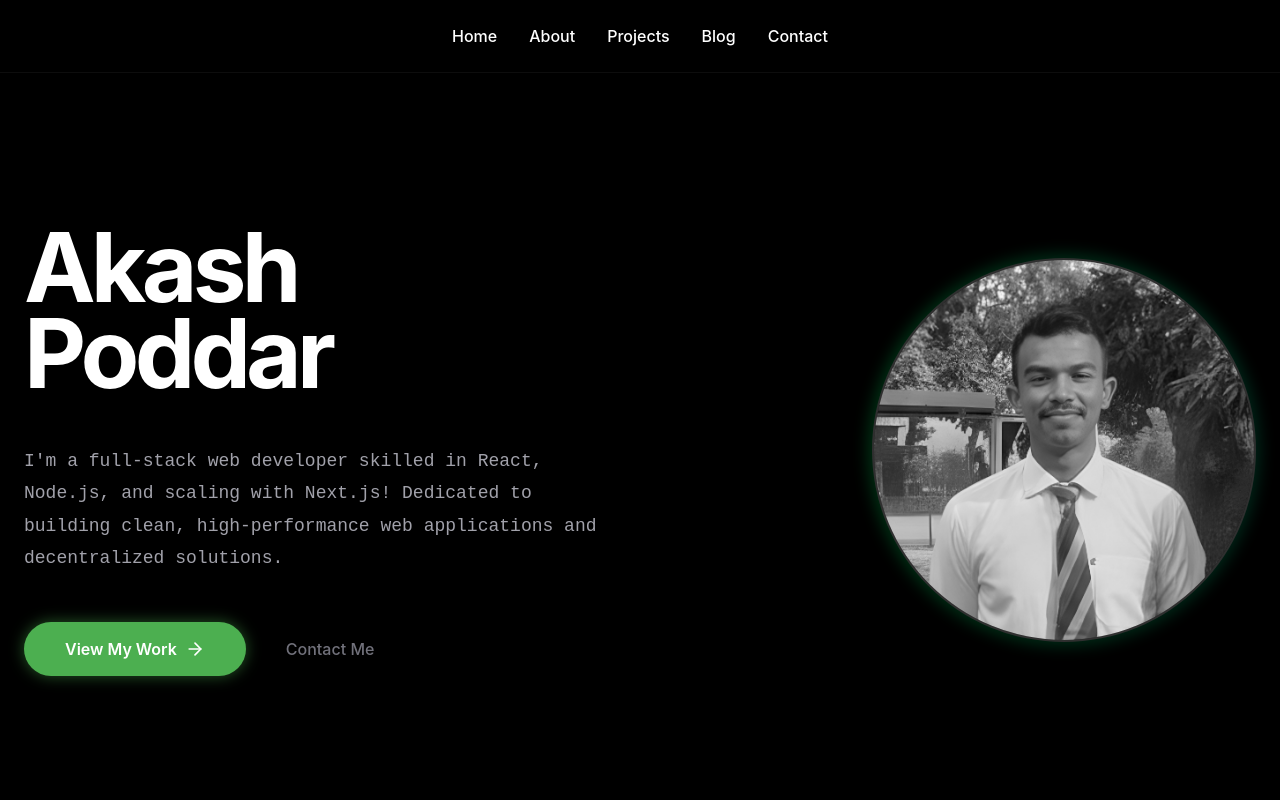
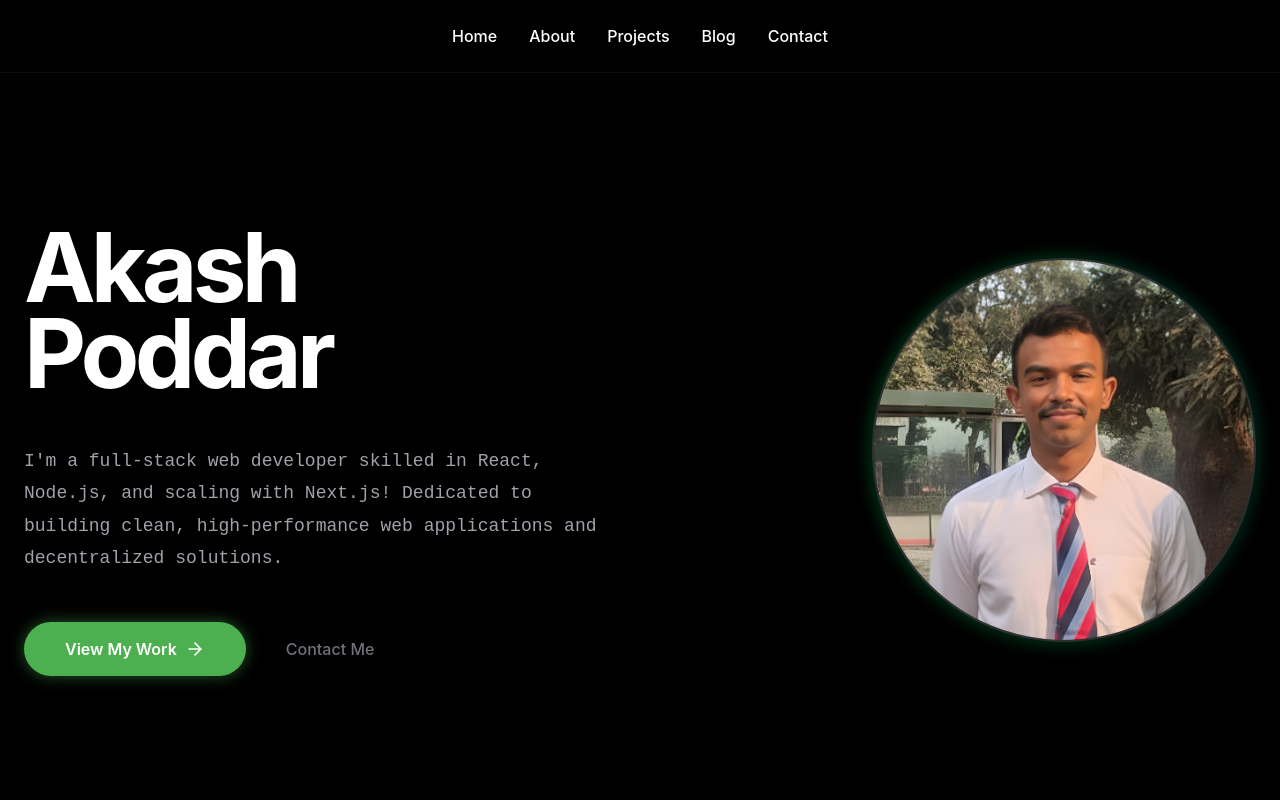
Before and after one commit to akash150149/Portfolio, a Next.js app in the folder myfolio/: page / in a window 1280 px wide. Shown: the top 800 px of the page. Built offline with nearby package versions, Linux system fonts and the light colour scheme.

Commit message:
remove black white effect

```diff
--- a/myfolio/app/page.js
+++ b/myfolio/app/page.js
@@ -30,7 +30,7 @@ export default function HomePage() {
           <div className="flex-1 flex justify-center md:justify-end">
             <div className="relative group">
               <div className="absolute -inset-1 bg-gradient-to-r from-green-500 to-emerald-600 rounded-full blur opacity-25 group-hover:opacity-50 transition duration-1000 group-hover:duration-200"></div>
-              <div className="relative w-64 h-64 md:w-96 md:h-96 rounded-full overflow-hidden border-2 border-white/10 bg-zinc-900 grayscale hover:grayscale-0 transition-all duration-700">
+              <div className="relative w-64 h-64 md:w-96 md:h-96 rounded-full overflow-hidden border-2 border-white/10 bg-zinc-900 transition-all duration-700">
                 <Image
                   src="/profile.jpg"
                   alt="Akash Poddar"
```
